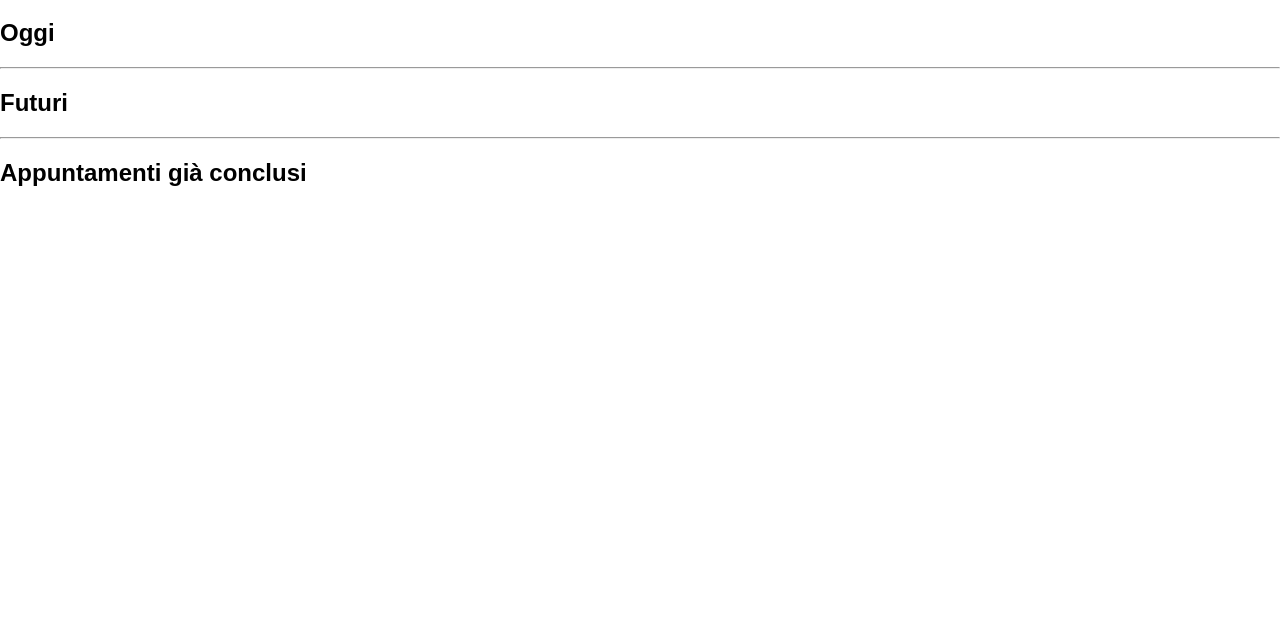
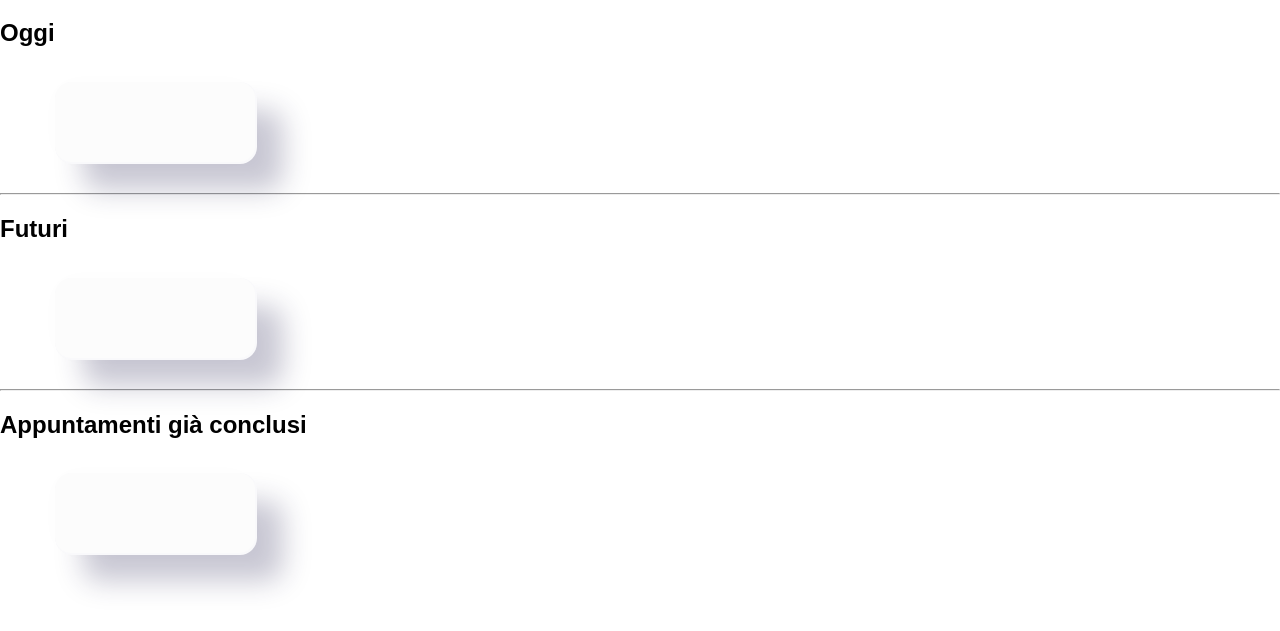
Before and after one commit to Antonello88/codeweek, a plain HTML site: page index.html in a window 1280 px wide. Shown: the part 61-692 px from the top of the page. Drawn offline with Linux system fonts and the light colour scheme; no server answers.

Commit message:
add for & priority

```diff
--- a/index.html
+++ b/index.html
@@ -11,23 +11,23 @@
 <body>
     <h1>Calendar Dates</h1>
 
-    <section id="oggi">
+    <section>
         <h1>Oggi</h1>
-            <ul></ul>
+            <ul id="oggi"></ul>
     </section>
 
     <hr>
 
-    <section id="futuri">
+    <section>
         <h1>Futuri</h1>
-            <ul></ul>
+            <ul id="futuri"></ul>
     </section>
 
     <hr>
 
-    <section id="conclusi">
+    <section>
         <h1>Appuntamenti già conclusi</h1>
-            <ul></ul>
+            <ul id="conclusi"></ul>
     </section>
 
 
--- a/script.js
+++ b/script.js
@@ -0,0 +1,103 @@
+//inserire in globale selettori section o ul ?
+
+const createApp = (userId, date) => {
+
+    const ulOggi = document.querySelector('#oggi');
+    const liEl = document.createElement("li");
+    liEl.classList.add("card");
+    const nameOggi = document.createElement("h3");
+
+    const data = document.createElement("h3");  //---
+
+    const ulFut = document.querySelector('#futuri');
+    const liFut = document.createElement("li");
+    liFut.classList.add("card");
+    const nameFut = document.createElement("h3");
+
+    const ulPast = document.querySelector('#conclusi');
+    const liPast = document.createElement("li");
+    liPast.classList.add("card");
+    const namePast = document.createElement("h3");
+
+    nameOggi.textContent = userId;
+    nameFut.textContent = userId;
+    namePast.textContent = userId;
+
+    data.textContent = date;  //----
+
+    ulOggi.appendChild(liEl);
+
+    ulFut.appendChild(liFut);
+
+    ulPast.appendChild(liPast);
+
+    liEl.appendChild(nameOggi);
+    liFut.appendChild(nameFut);
+    liPast.appendChild(namePast);
+
+    liEl.appendChild(data);
+
+}
+
+createApp();
+
+
+const newData = [];
+
+
+for (let i = 1; i <= 20; i++) {
+    fetch(`https://jsonplaceholder.typicode.com/todos/${i}`)
+    .then(res => res.json())
+    .then(data => newData.push(
+        {
+        id: data.id,
+        userId: data.userId,
+        title: data.title,
+        completed: data.completed,
+        date: 2021-02-15,
+        priority: `${random}`,
+
+        }
+
+    ))
+
+    const random = Math.floor(Math.random() * 4)
+}
+
+console.log(newData);
+
+
+
+
+
+
+
+
+
+
+
+
+// const getAPIdata = async (URL, index = "") => {
+//     const res = await fetch (`${URL}${index}`);
+//     return await res.json ();
+
+//   };
+
+
+//   getAPIdata("https://jsonplaceholder.typicode.com/todos").then((data) => {
+
+
+
+//     // console.log(data);
+
+
+//     //pushare data e priorita'
+
+//     //sistemare createApp
+
+//     //
+
+//     // data.map((element) => createApp(element.userId, element.data))
+
+//     console.log(data);
+// });
--- a/style.css
+++ b/style.css
@@ -3,3 +3,43 @@ body {
     margin: 0;
     font-family: Arial, Helvetica, sans-serif;
 }
+
+#oggi {
+
+    display: flex;
+    flex-wrap: wrap;
+}
+
+#futuri {
+
+    display: flex;
+    flex-wrap: wrap;
+}
+
+#conclusi {
+
+    display: flex;
+    flex-wrap: wrap;
+}
+
+
+
+.card {
+    cursor: pointer;
+    list-style-type: none;
+    display: flex;
+    flex-direction: row;
+    flex-wrap: wrap;
+    align-content: center;
+    margin: 15px;
+    padding: 10px;
+    transform-style: preserve-3d;
+    background-color: #fcfcfc;
+    will-change: transform;
+    width: 180px;
+    height: 60px;
+    border-radius: 1rem;
+    box-shadow: 1px 1px 0 1px #f9f9fb, -1px 0 28px 0 rgba(34, 33, 81, 0.01),
+      28px 28px 28px 0 rgba(34, 33, 81, 0.25);
+    transition: 0.4s ease-in-out transform, 0.3s ease-in-out box-shadow;
+  }
```
